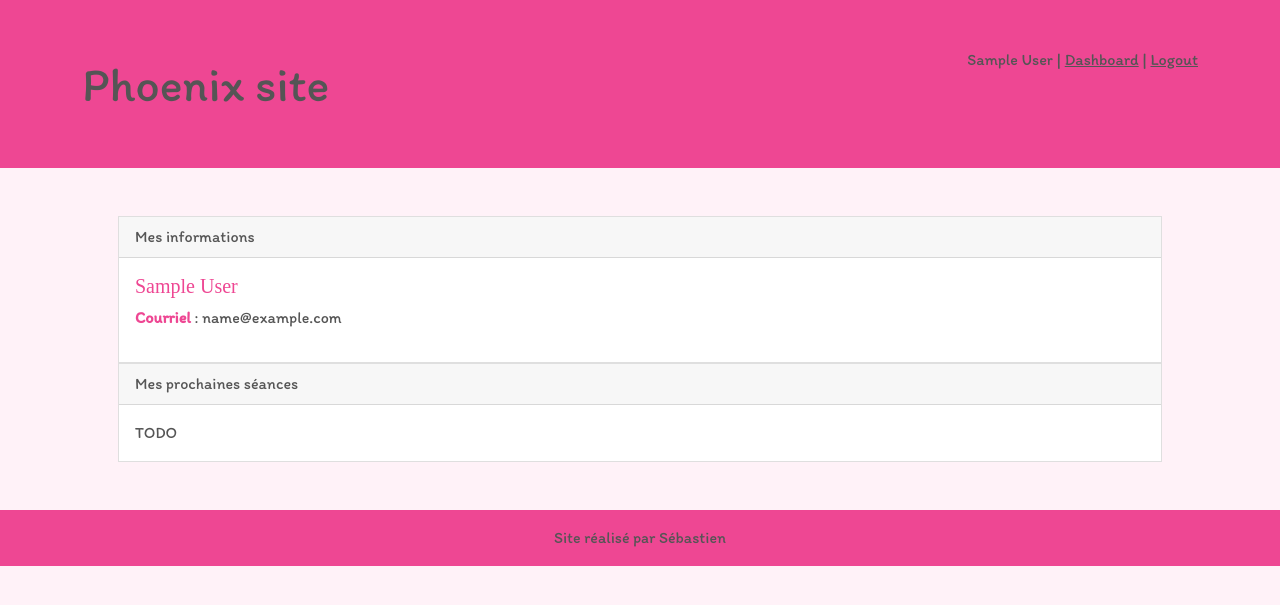
After one commit to sverbois/phoenix, a Django app: page /coaching/dashboard in a window 1280 px wide. The commit adds this page. Shown: the top 605 px of the page. Run offline with Django 3.2, Linux system fonts and the light colour scheme; the visitor is signed in with stand-in values (Sample User, id 1); some libraries are stand-ins or nearby versions; some web fonts are replaced.

Commit message:
Add login/logout

```diff
--- a/coaching/templates/coaching/base.html
+++ b/coaching/templates/coaching/base.html
@@ -10,13 +10,26 @@
 </head>
 
 <body>
-    <header class="fs-1">
-        <div class="container">Phoenix site</div>
+    <header class="bg-primary p-5">
+        <div class="container">
+            {% if user.is_anonymous %}
+            <div class="float-end"><a href="{% url "login" %}" class="text-body">Login</a></div>
+            {% else %}
+            <div class="float-end">
+                {{user.get_full_name}}
+                |
+                <a href="{% url "coaching:dashboard" %}" class="text-body">Dashboard</a>
+                |
+                <a href="{% url "logout" %}" class="text-body">Logout</a>
+            </div>
+            {% endif %}
+            <div class="fs-1">Phoenix site</div>
+        </div>
     </header>
-    <div class="container">
+    <div class="container p-5">
         {% block content %}BLOCK CONTENT{% endblock %}
     </div>
-    <footer>
+    <footer class="bg-primary text-center p-3">
         {% block footer %}{% endblock %}
         <div class="container">Site réalisé par Sébastien</div>
     </footer>
--- a/coaching/templates/coaching/courses.html
+++ b/coaching/templates/coaching/courses.html
@@ -1,5 +1,7 @@
 {% extends "coaching/base.html" %}
 {% load static %}
+
+{% block title %}Liste des cours{% endblock %}
 
 {% block content %}
 <h1>Cours</h1>
--- /dev/null
+++ b/coaching/templates/coaching/dashboard.html
@@ -0,0 +1,25 @@
+{% extends "coaching/base.html" %}
+{% load static %}
+
+{% block title %}Dashboard{% endblock %}
+
+{% block content %}
+<div class="card">
+    <div class="card-header">Mes informations</div>
+    <div class="card-body">
+      <h5 class="card-title">{{user.get_full_name}}</h5>
+      <p class="card-text">
+          <strong class="text-primary">Courriel</strong> : {{user.email}}
+        </p>
+        <p class="card-text">
+           {{user.profile.curriculum}}
+        </p>
+    </div>
+</div>
+<div class="card">
+    <div class="card-header">Mes prochaines séances</div>
+    <div class="card-body">
+      <p class="card-text">TODO</p>
+    </div>
+</div>
+{% endblock %}
--- a/coaching/urls.py
+++ b/coaching/urls.py
@@ -4,6 +4,8 @@ from . import views
 
 app_name = "coaching"
 urlpatterns = [
+    path("", views.home_view, name="home"),
+    path("dashboard", views.dashboard_view, name="dashboard"),
     path("courses", views.CoursesView.as_view(), name="courses"),
     path("courses/<int:pk>/", views.CourseView.as_view(), name="course"),
 ]
--- a/coaching/views.py
+++ b/coaching/views.py
@@ -1,6 +1,19 @@
+from django.contrib.auth.decorators import login_required
+from django.shortcuts import render
 from django.views import generic
 
 from .models import Course
+
+
+def home_view(request):
+    context = {}
+    return render(request, "coaching/home.html", context)
+
+
+@login_required
+def dashboard_view(request):
+    context = {}
+    return render(request, "coaching/dashboard.html", context)
 
 
 class CoursesView(generic.ListView):
--- a/phoenix/settings.py
+++ b/phoenix/settings.py
@@ -20,7 +20,7 @@ BASE_DIR = Path(__file__).resolve().parent.parent
 # See https://docs.djangoproject.com/en/3.2/howto/deployment/checklist/
 
 # SECURITY WARNING: keep the secret key used in production secret!
-SECRET_KEY = "django-insecure-@h5x)wn*4f*b8(975+wo!m1-ay^)tx%qhtb+rdl%os&kahsfu2"
+SECRET_KEY = "seba"
 
 # SECURITY WARNING: don't run with debug turned on in production!
 DEBUG = True
@@ -31,6 +31,7 @@ ALLOWED_HOSTS = []
 # Application definition
 
 INSTALLED_APPS = [
+    "coaching",
     "django.contrib.admin",
     "django.contrib.auth",
     "django.contrib.contenttypes",
@@ -39,7 +40,6 @@ INSTALLED_APPS = [
     "django.contrib.staticfiles",
     "versatileimagefield",
     "django_cleanup.apps.CleanupConfig",
-    "coaching",
 ]
 
 MIDDLEWARE = [
--- a/phoenix/urls.py
+++ b/phoenix/urls.py
@@ -18,8 +18,16 @@ from django.conf.urls.static import static
 from django.contrib import admin
 from django.urls import include
 from django.urls import path
+from django.views.generic.base import RedirectView
 
 urlpatterns = [
-    path("", include("coaching.urls")),
+    path("", RedirectView.as_view(url="/coaching/"), name="redirect-to-coaching-home"),
+    path("coaching/", include("coaching.urls")),
     path("admin/", admin.site.urls),
+    path("accounts/", include("django.contrib.auth.urls")),
+    path(
+        "accounts/profile/",
+        RedirectView.as_view(url="/coaching/dashboard"),
+        name="redirect-to-coaching-dashboard",
+    ),
 ] + static(settings.MEDIA_URL, document_root=settings.MEDIA_ROOT)
```
Also changed, not shown: coaching/templates/coaching/home.html (added, +8 -0 lines), coaching/templates/registration/logged_out.html (added, +7 -0 lines), coaching/templates/registration/login.html (added, +33 -0 lines).
